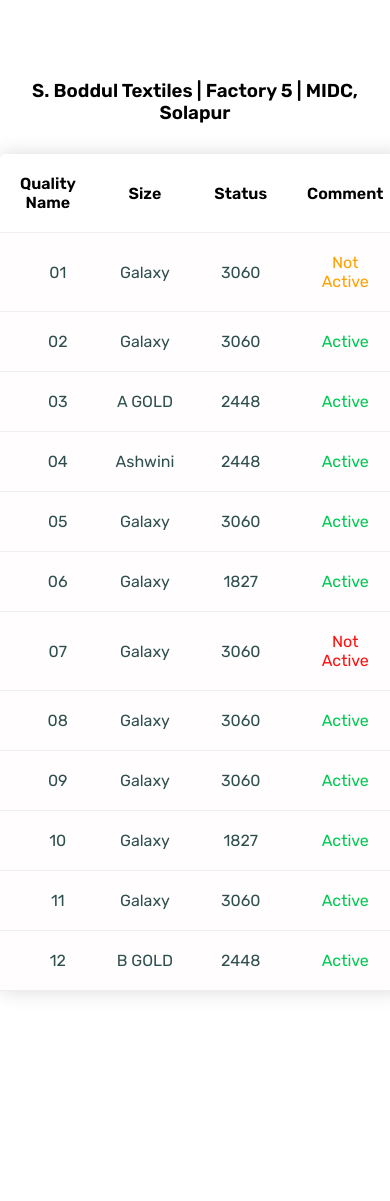
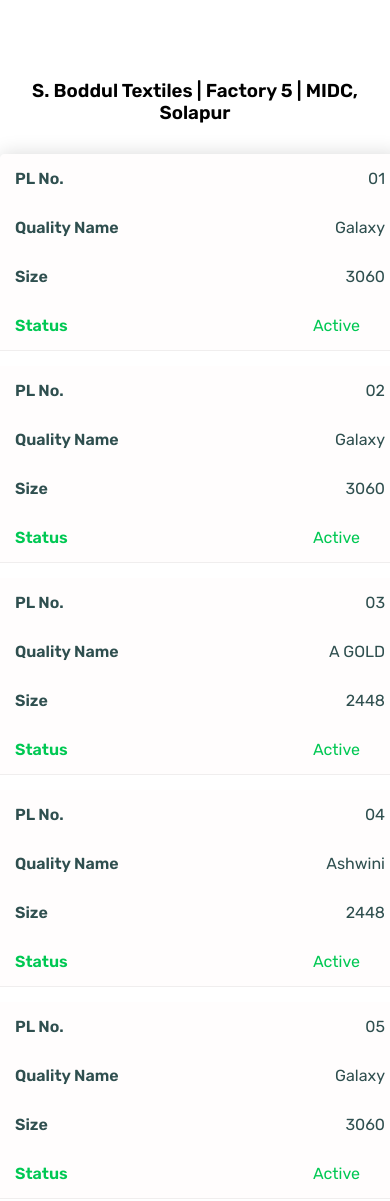
Before and after one commit to akshayboddhul/factory_5, a plain HTML site: page index.html in a window 390 px wide. Shown: the top 1201 px of the page. Before the commit the page ends 1021 px from the top, so only its background shows below. Drawn offline with Linux system fonts and the light colour scheme.

Commit message:
Table Responsive Done

```diff
--- a/css/style.css
+++ b/css/style.css
@@ -36,7 +36,7 @@ body {
 
 .content-table th,
 .content-table td {
-  padding: 20px;
+  padding: 15px;
 }
 .content-table td:last-of-type {
   padding-right: 40px;
@@ -69,13 +69,33 @@ body {
 }
 
 @media (max-width: 768px) {
-  .content-table {
-    padding: 20px;
+  .content-table thead {
+    display: none;
+  }
+  .content-table,
+  .content-table tbody,
+  .content-table tr,
+  .content-table td {
+    display: block;
+    width: 100%;
   }
 
-  thead tr th:first-child,
-  tbody tr td:last-child {
-    display: none;
+  .content-table tr {
+    margin-bottom: 15px;
+  }
+  .content-table td {
+    text-align: right;
+    padding-left: 50%;
+    position: relative;
+  }
+  .content-table td::before {
+    content: attr(data-label);
+    position: absolute;
+    left: 0;
+    width: 50%;
+    padding-left: 15px;
+    font-weight: 600;
+    text-align: left;
   }
   .factory_header {
     text-align: center;
--- a/index.html
+++ b/index.html
@@ -19,93 +19,93 @@
             <th>Quality Name</th>
             <th>Size</th>
             <th>Status</th>
-            <th class="cmt">Comment</th>
+            <!-- <th class="cmt">Comment</th> -->
           </tr>
         </thead>
         <tbody>
             <tr>
-                <td>01</td>
-                <td>Galaxy</td>
-                <td>3060</td>
-                <td class="pending">Not Active</td>
-                <td>Renew Lower Bhim</td>
+                <td data-label="PL No.">01</td>
+                <td data-label="Quality Name">Galaxy</td>
+                <td data-label="Size">3060</td>
+                <td data-label="Status" class="success">Active</td>
+
             </tr>
             <tr>
-                <td>02</td>
-                <td>Galaxy</td>
-                <td>3060</td>
-                <td class="success">Active</td>
-                <td>NA</td>
+                <td data-label="PL No.">02</td>
+                <td data-label="Quality Name">Galaxy</td>
+                <td data-label="Size">3060</td>
+                <td data-label="Status" class="success">Active</td>
+
             </tr>
             <tr>
-                <td>03</td>
-                <td>A GOLD</td>
-                <td>2448</td>
-                <td class="success">Active</td>
-                <td>NA</td>
+                <td data-label="PL No.">03</td>
+                <td data-label="Quality Name">A GOLD</td>
+                <td data-label="Size">2448</td>
+                <td data-label="Status" class="success">Active</td>
+
             </tr>
             <tr>
-                <td>04</td>
-                <td>Ashwini</td>
-                <td>2448</td>
-                <td class="success">Active</td>
-                <td>NA</td>
+                <td data-label="PL No.">04</td>
+                <td data-label="Quality Name">Ashwini</td>
+                <td data-label="Size">2448</td>
+                <td data-label="Status" class="success">Active</td>
+
             </tr>
             <tr>
-                <td>05</td>
-                <td>Galaxy</td>
-                <td>3060</td>
-                <td class="success">Active</td>
-                <td>NA</td>
+                <td data-label="PL No.">05</td>
+                <td data-label="Quality Name">Galaxy</td>
+                <td data-label="Size">3060</td>
+                <td data-label="Status" class="success">Active</td>
+
             </tr>
             <tr>
-                <td>06</td>
-                <td>Galaxy</td>
-                <td>1827</td>
-                <td class="success">Active</td>
-                <td>NA</td>
+                <td data-label="PL No.">06</td>
+                <td data-label="Quality Name">Galaxy</td>
+                <td data-label="Size">1827</td>
+                <td data-label="Status" class="success">Active</td>
+
             </tr>
             <tr>
-                <td>07</td>
-                <td>Galaxy</td>
-                <td>3060</td>
-                <td class="cancel">Not Active</td>
-                <td>Worker not available</td>
+                <td data-label="PL No.">07</td>
+                <td data-label="Quality Name">Galaxy</td>
+                <td data-label="Size">3060</td>
+                <td data-label="Status" class="success">Active</td>
+
             </tr>
             <tr>
-                <td>08</td>
-                <td>Galaxy</td>
-                <td>3060</td>
-                <td class="success">Active</td>
-                <td>NA</td>
+                <td data-label="PL No.">08</td>
+                <td data-label="Quality Name">Galaxy</td>
+                <td data-label="Size">3060</td>
+                <td data-label="Status" class="success">Active</td>
+
             </tr>
             <tr>
-                <td>09</td>
-                <td>Galaxy</td>
-                <td>3060</td>
-                <td class="success">Active</td>
-                <td>NA</td>
+                <td data-label="PL No.">09</td>
+                <td data-label="Quality Name">Galaxy</td>
+                <td data-label="Size">3060</td>
+                <td data-label="Status" class="success">Active</td>
+
             </tr>
             <tr>
-                <td>10</td>
-                <td>Galaxy</td>
-                <td>1827</td>
-                <td class="success">Active</td>
-                <td>NA</td>
+                <td data-label="PL No.">10</td>
+                <td data-label="Quality Name">Galaxy</td>
+                <td data-label="Size">1827</td>
+                <td data-label="Status" class="success">Active</td>
+
             </tr>
             <tr>
-                <td>11</td>
-                <td>Galaxy</td>
-                <td>3060</td>
-                <td class="success">Active</td>
-                <td>NA</td>
+                <td data-label="PL No.">11</td>
+                <td data-label="Quality Name">Galaxy</td>
+                <td data-label="Size">3060</td>
+                <td data-label="Status" class="success">Active</td>
+
             </tr>
             <tr>
-                <td>12</td>
-                <td>B GOLD</td>
-                <td>2448</td>
-                <td class="success">Active</td>
-                <td>NA</td>
+                <td data-label="PL No.">12</td>
+                <td data-label="Quality Name">B GOLD</td>
+                <td data-label="Size">2448</td>
+                <td data-label="Status" class="success">Active</td>
+
             </tr>
         </tbody>
       </table>
```
